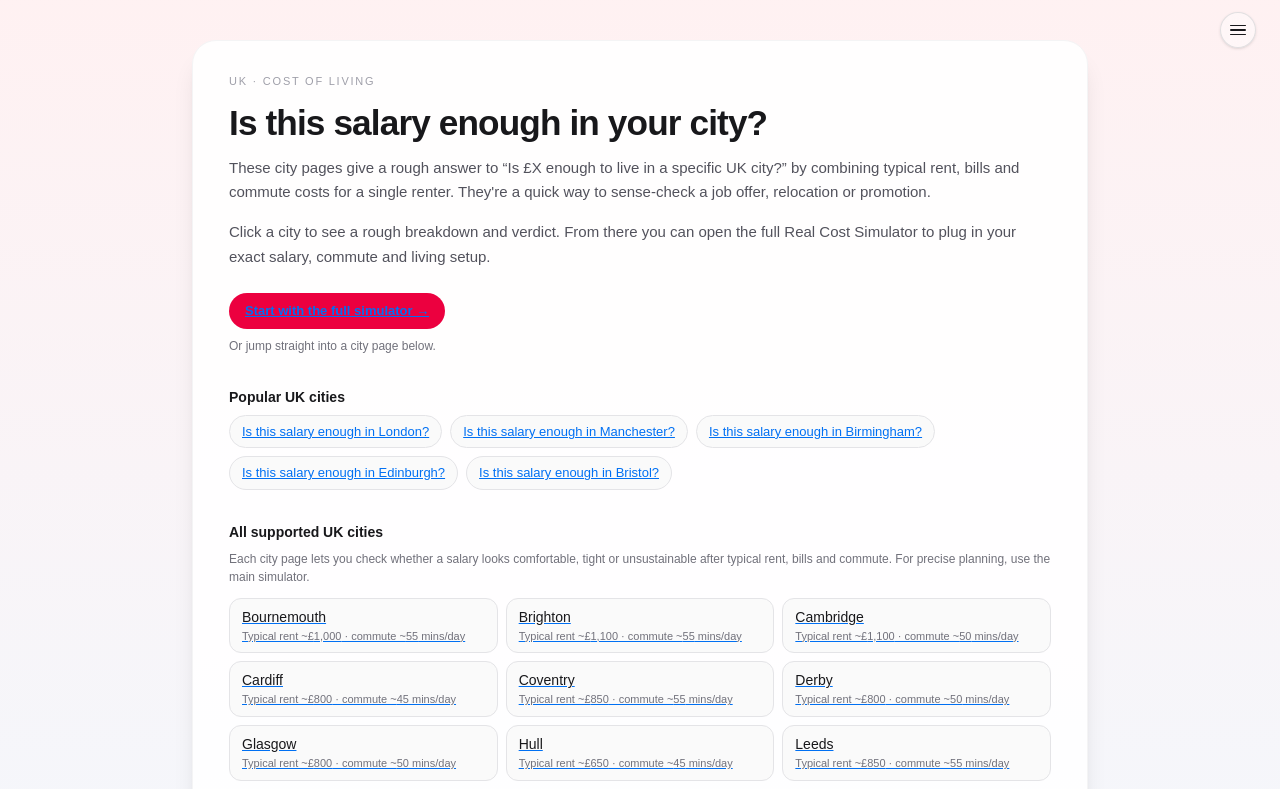
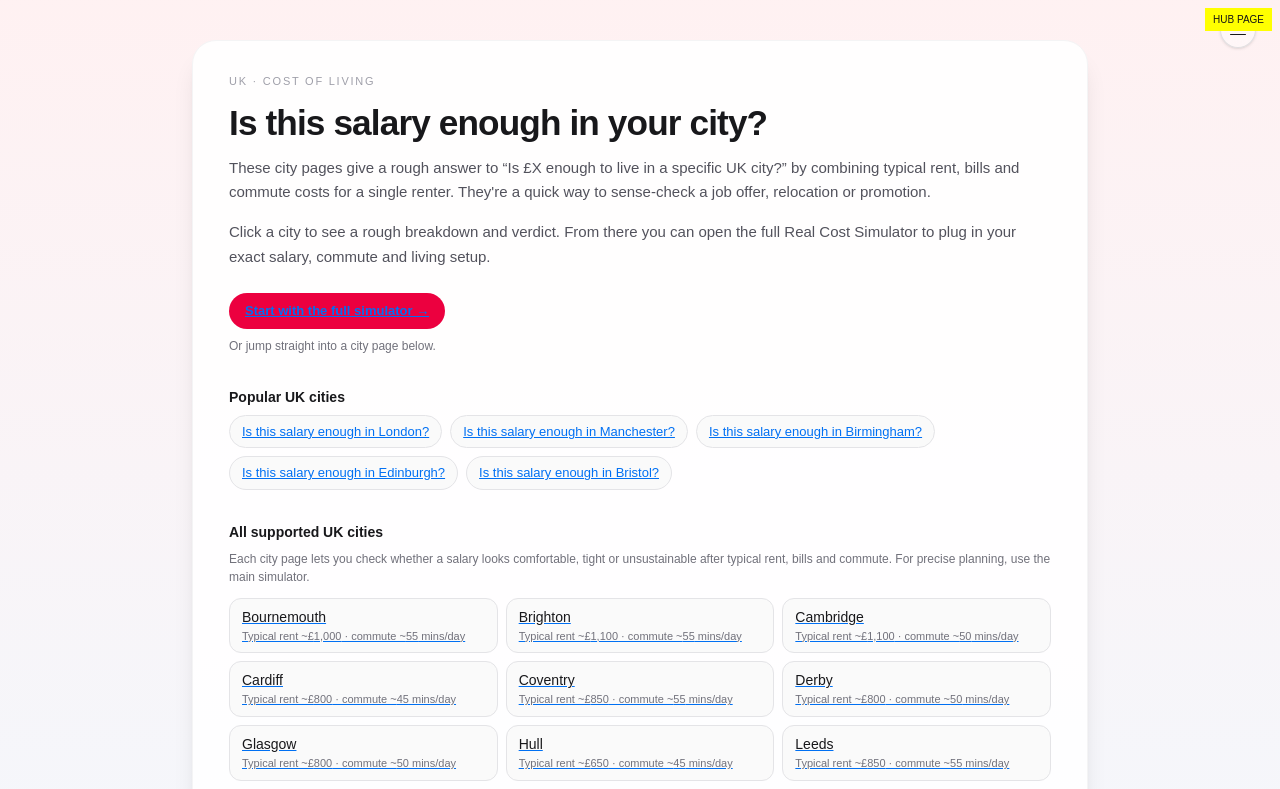
Before and after one commit to bendover19/real-cost-sim, a Next.js app: page /enough in a window 1280 px wide. Shown: the top 789 px of the page. Built offline with nearby package versions, Linux system fonts and the light colour scheme.

Commit message:
Update page.tsx

```diff
--- a/app/enough/page.tsx
+++ b/app/enough/page.tsx
@@ -29,6 +29,10 @@ export default function EnoughHubPage() {
   return (
     <main className="min-h-screen flex justify-center items-start bg-gradient-to-b from-rose-50 to-sky-50 px-4 py-10">
       <section className="w-full max-w-4xl">
+        <div style={{ position: "fixed", top: 8, right: 8, zIndex: 9999, background: "yellow", padding: "4px 8px", fontSize: 10 }}>
+  HUB PAGE
+</div>
+
         <div className="rounded-3xl bg-white/95 shadow-xl border border-zinc-100 px-6 py-7 md:px-9 md:py-8">
           <p className="text-[11px] uppercase tracking-[0.16em] text-zinc-400 mb-3">
             UK · Cost of living
```
